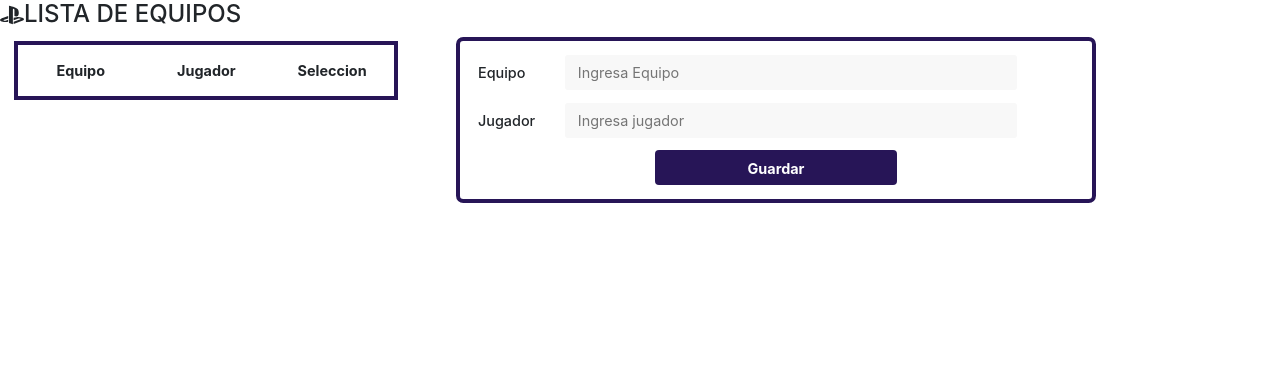
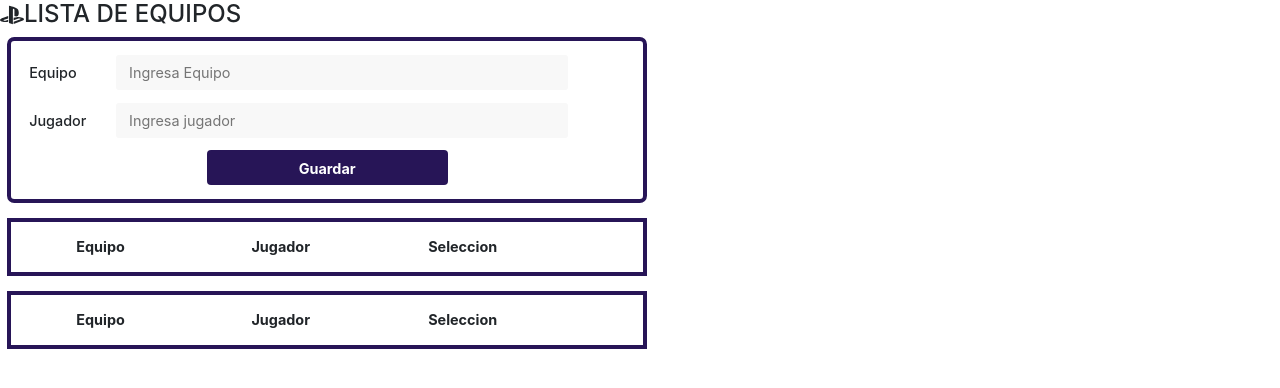
Before and after one commit to Acetabulo/webPlayEnanos, a React (Create React App) app: page / in a window 1280 px wide. Shown: the top 388 px of the page. Built offline with nearby package versions, Linux system fonts and the light colour scheme.

Commit message:
Tutorial terminado empieza desde aqui

```diff
--- a/src/assets/components/FilaEquipos.jsx
+++ b/src/assets/components/FilaEquipos.jsx
@@ -12,6 +12,12 @@ export const FilaEquipos = ({team, pinEquipo}) => {
             onChange={() => pinEquipo(team)}
           />
         </Td>
+
+        {!team.pin&&(
+          <Td><button>E</button></Td>)}
+        {!team.pin&&(
+        <Td><button>C</button></Td>
+        )}
       </Tr>
     );
   };
--- a/src/assets/components/ListaEquipos.jsx
+++ b/src/assets/components/ListaEquipos.jsx
@@ -4,13 +4,14 @@ import InputEquipos from "./InputEquipos";
 import Tablaequipos from "./Tablaequipos";
 const ListaEquipos = () => {
   return (
-    <div>
+    <div className="ListaEquipos">
       <h3>
         <FaPlaystation />
         LISTA DE EQUIPOS
       </h3>
+      <InputEquipos />
       <Tablaequipos />
-      <InputEquipos />
+      <Tablaequipos verCompletado={true} />
       </div>
   );
 };
--- a/src/assets/components/Tablaequipos.jsx
+++ b/src/assets/components/Tablaequipos.jsx
@@ -2,8 +2,21 @@ import React, { useContext } from "react";
 import { Tabla,Tr,Th } from "../css/Formats";
 import { FilaEquipos } from "./FilaEquipos";
 import { equiposContext } from "./Contextos";
-const Tablaequipos= () => {
-  const {teams, pinEquipo} = useContext(equiposContext);
+const Tablaequipos= ({verCompletado=false}) => {
+  const {teams, pinEquipo } = useContext(equiposContext);
+  const equipoTablafilas=(pinValor)=>{
+    return(
+      teams
+      .filter(team=>team.pin === pinValor)
+      .map((team) => (
+            <FilaEquipos
+              team={team}
+              key={team.equipo}
+              pinEquipo={pinEquipo}/>
+          ))
+    )
+  }
+
   return (
       <Tabla>
         <thead>
@@ -11,16 +24,13 @@ const Tablaequipos= () => {
             <Th>Equipo</Th>
             <Th>Jugador</Th>
             <Th>Seleccion</Th>
+            <Th></Th>
+            <Th></Th>
           </Tr>
         </thead>
         <tbody>
           {
-          teams.map((team) => (
-            <FilaEquipos
-              team={team}
-              key={team.equipo}
-              pinEquipo={pinEquipo}/>
-          ))
+          equipoTablafilas(verCompletado)
           }
         </tbody>
       </Tabla>
--- a/src/assets/css/Formats.jsx
+++ b/src/assets/css/Formats.jsx
@@ -26,21 +26,21 @@ const Formulario = styled.form`
   }
 `;
 const Tabla = styled.table`
+  border-style: solid;
+  border-width: 0.3em;
+  border-radius: 1em;
+  border-color: #271557;
+  margin: 0.5em;
+  padding: 1em;
+  width: 50%;
+  high: auto;
+  content: center;
+  display: center;
+  float: left;
+  gap: 0.5em;
   text-aling: center;
   font-weigth: bold;
-  margin: auto;
-  border-style: solid;
-  border-width: 0.3em;
-  border-radius: 0.5em;
-  border-color: #271557;
-  padding: 1em;
-  width: 30%;
-  gap: 0.5em;
-  display: center;
-  float: left;
   position: relative;
-  z-index: 90;
-  margin: 0.3em 4em 1em 1em;
 `;
 
 const Th = styled.th`
```
